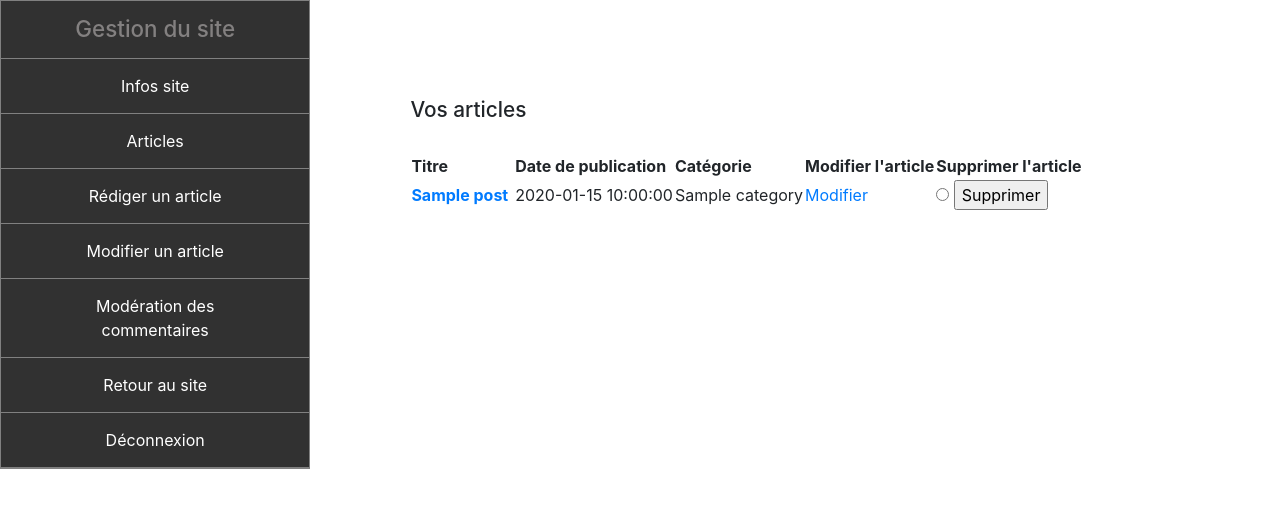
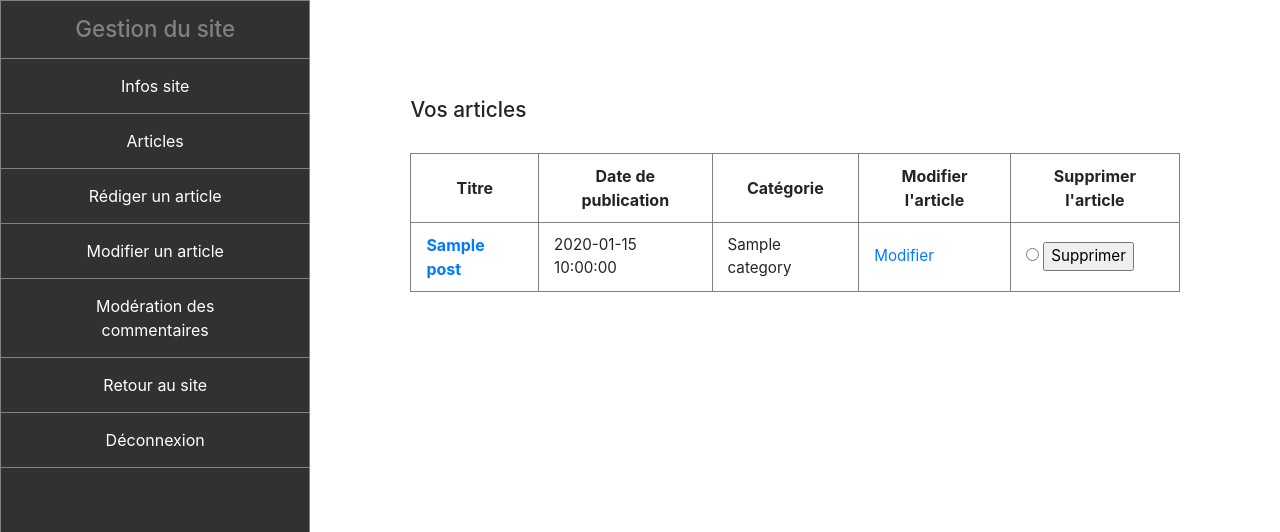
Before and after one commit to Shizurah/perso_project, a PHP site: the page made by view/allPostsList_view.php in a window 1280 px wide. Shown: the top 532 px of the page. Run offline with PHP 8.4, Linux system fonts and the light colour scheme; the template is opened without the code that fills it: most values are stand-ins (such as "Sample title", 1, 10 or a date in 2020); some web fonts are replaced.

Commit message:
stylisation page de la liste des posts pour modification

```diff
--- a/assets/css/administration_style.css
+++ b/assets/css/administration_style.css
@@ -84,3 +84,40 @@ aside {
     background-color: grey;
     color: white;
 }
+
+table {
+    border: 1px solid grey;
+
+}
+
+th {
+    text-align: center;
+}
+
+table td,
+table th {
+    padding: 10px 15px;
+    border: 1px solid grey;
+    border-collapse: collapse;
+}
+
+tr td:not(:first-child) {
+    font-size: 0.95em;
+}
+
+
+/* modification artciles */
+
+.updating-icon {
+    visibility: hidden;
+    margin-left: 10px;
+}
+
+.link-for-post-action {
+    font-weight: bold;
+    color: grey;
+}
+
+.link-for-post-action:hover {
+    color: grey;
+}
--- a/assets/js/file.js
+++ b/assets/js/file.js
@@ -1,6 +1,17 @@
 $('#banner').css('display', 'none');
-$('section').css('margin-top', '0');
+$('section').css('margin-top', '0px');
 $('footer').css('background-color', 'white');
 $('footer a').css('color', 'black');
 
 // $('#error-msg-container')
+
+var height = $(window).height();
+$('section').css('height', height);
+
+
+// pages d'administration : modification et suppression des commentaires
+$('.link-for-post-action').hover(function() {
+    $(this).find('img').css('visibility', 'visible');
+}, function() {
+    $(this).find('img').css('visibility', 'hidden');
+});
```
